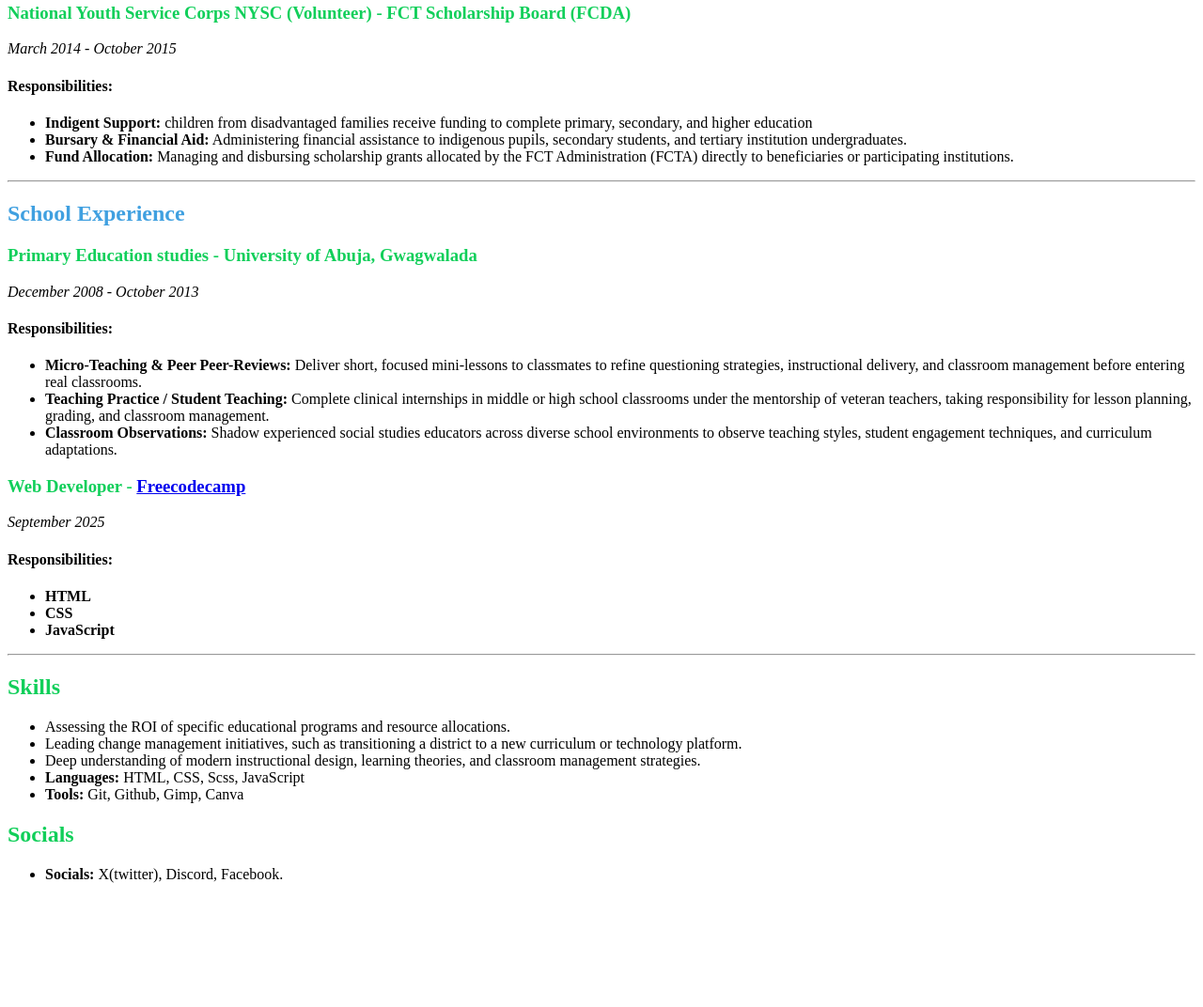
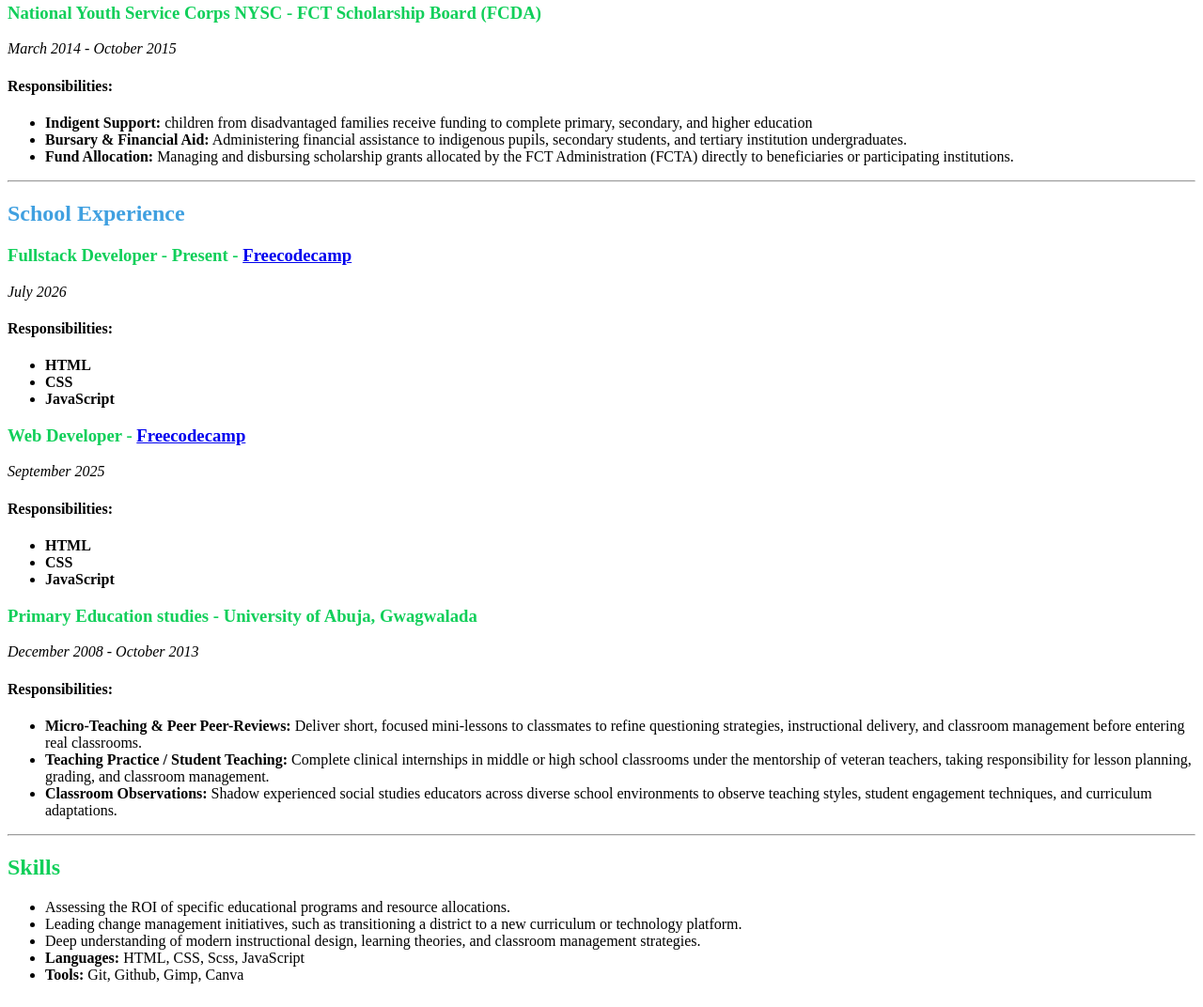
Before and after one commit to Zizni/Single-page-CV, a plain HTML site: page Index.html in a window 1280 px wide. Shown: the part 658-1730 px from the top of the page at 94% size. Before the commit the page ends 1614 px from the top, so only its background shows below. Drawn offline with Linux system fonts and the light colour scheme.

Commit message:
update the sch section

```diff
--- a/Index.html
+++ b/Index.html
@@ -8,8 +8,7 @@
 
     <!-- SEO Meta Tags -->
     <title>Inzilobpi Rudeh | Professional CV</title>
-    <meta name="description"
-        content="View the professional CV of Inzilobpi Rudeh.">
+    <meta name="description" content="View the professional CV of Inzilobpi Rudeh.">
     <meta name="keywords" content="Inzilobpi Rudeh, CV, Web Developer">
     <meta name="author" content="Inzilobpi Rudeh">
 
@@ -18,7 +17,8 @@
     <meta property="og:type" content="website">
     <meta property="og:url" content="none">
     <meta property="og:title" content="Inzilobpi Rudeh | Professional CV">
-    <meta property="og:description" content="Explore the professional experience, skills, and projects of Inzilobpi Rudeh.">
+    <meta property="og:description"
+        content="Explore the professional experience, skills, and projects of Inzilobpi Rudeh.">
     <meta property="og:image" content="none">
 
 
@@ -63,14 +63,19 @@
                 </article>
 
                 <article>
-                <h3 style="color: rgb(17, 207, 90);">Customer Service Representative - Esmcs Limited (Etisalat Nigeria) </h3>
-                <p><em><time datetime="2016-03">march 2016</time> - <time datetime="2016-03">October 2021</time></em></p>
+                    <h3 style="color: rgb(17, 207, 90);">Customer Service Representative - Esmcs Limited (Etisalat
+                        Nigeria) </h3>
+                    <p><em><time datetime="2016-03">march 2016</time> - <time datetime="2016-03">October
+                                2021</time></em></p>
 
                     <h4>Responsibilities:</h4>
                     <ul>
-                    <li><strong>Processing Billing Inquiries: </strong>Explaining monthly statements, prorated charges, fees, and payment deadlines.</li>
-                    <li><strong>Handling Payments & Adjustments: </strong>Processing payments, setting up payment plans, and issuing credits or refunds for service disruptions or billing errors.</li>
-                    <li><strong>Ticket Escalation:</strong> Documenting complex hardware or network issues and escalating them to support teams.</li>
+                        <li><strong>Processing Billing Inquiries: </strong>Explaining monthly statements, prorated
+                            charges, fees, and payment deadlines.</li>
+                        <li><strong>Handling Payments & Adjustments: </strong>Processing payments, setting up payment
+                            plans, and issuing credits or refunds for service disruptions or billing errors.</li>
+                        <li><strong>Ticket Escalation:</strong> Documenting complex hardware or network issues and
+                            escalating them to support teams.</li>
                     </ul>
                 </article>
 
@@ -79,9 +84,10 @@
                 <h2 style="color: rgb(64, 160, 224);">Volunteer Experience</h2>
 
                 <article>
-                <h3 style="color: rgb(17, 207, 90);">National Youth Service Corps NYSC (Volunteer) - FCT Scholarship
+                    <h3 style="color: rgb(17, 207, 90);">National Youth Service Corps NYSC - FCT Scholarship
                         Board (FCDA)</h3>
-                <p><em><time datetime="2014-03">March 2014</time> - <time datetime="2015-10">October 2015</time></em>
+                    <p><em><time datetime="2014-03">March 2014</time> - <time datetime="2015-10">October
+                                2015</time></em>
                     </p>
                     <h4>Responsibilities:</h4>
                     <ul>
@@ -89,7 +95,8 @@
                             funding to complete primary, secondary, and higher education</li>
                         <li><strong>Bursary & Financial Aid:</strong> Administering financial assistance to indigenous
                             pupils, secondary students, and tertiary institution undergraduates.</li>
-                    <li><strong>Fund Allocation:</strong> Managing and disbursing scholarship grants allocated by the
+                        <li><strong>Fund Allocation:</strong> Managing and disbursing scholarship grants allocated by
+                            the
                             FCT Administration (FCTA) directly to beneficiaries or participating institutions.</li>
                     </ul>
                 </article>
@@ -98,20 +105,26 @@
 
                 <h2 style="color: rgb(64, 160, 224);">School Experience</h2>
 
+
                 <article>
-                <h3 style="color: rgb(17, 207, 90);">Primary Education studies - University of Abuja, Gwagwalada</h3>
-                <p><em><time datetime="2008-12">December 2008</time> - <time datetime="2014-10">October 2013</time></em>
+                    <h3 style="color: rgb(17, 207, 90);">Fullstack Developer - Present - <a
+                            href="https://www.freecodecamp.org"
+                            target="_blank">Freecodecamp</a></h3>
+                    <p><em><time datetime="2026-07">July 2026</time></em>
                     </p>
                     <h4>Responsibilities:</h4>
                     <ul>
-                    <li><strong>Micro-Teaching & Peer Peer-Reviews:</strong> Deliver short, focused mini-lessons to classmates to refine questioning strategies, instructional delivery, and classroom management before entering real classrooms.</li>
-                    <li><strong>Teaching Practice / Student Teaching: </strong>Complete clinical internships in middle or high school classrooms under the mentorship of veteran teachers, taking responsibility for lesson planning, grading, and classroom management.</li>
-                    <li><strong>Classroom Observations:</strong> Shadow experienced social studies educators across diverse school environments to observe teaching styles, student engagement techniques, and curriculum adaptations.</li>
+                        <li><strong>HTML</strong> </li>
+                        <li><strong>CSS </strong></li>
+                        <li><strong>JavaScript</strong></li>
                     </ul>
                 </article>
 
+
                 <article>
-                <h3 style="color: rgb(17, 207, 90);">Web Developer - <a href="https://www.freecodecamp.org/certification/inzilobpi/responsive-web-design" target="_blank">Freecodecamp</a></h3>
+                    <h3 style="color: rgb(17, 207, 90);">Web Developer - <a
+                            href="https://www.freecodecamp.org/certification/inzilobpi/responsive-web-design"
+                            target="_blank">Freecodecamp</a></h3>
                     <p><em><time datetime="2008-12">September 2025</time></em>
                     </p>
                     <h4>Responsibilities:</h4>
@@ -119,6 +132,26 @@
                         <li><strong>HTML</strong> </li>
                         <li><strong>CSS </strong></li>
                         <li><strong>JavaScript</strong></li>
+                    </ul>
+                </article>
+
+                <article>
+                    <h3 style="color: rgb(17, 207, 90);">Primary Education studies - University of Abuja, Gwagwalada
+                    </h3>
+                    <p><em><time datetime="2008-12">December 2008</time> - <time datetime="2014-10">October
+                                2013</time></em>
+                    </p>
+                    <h4>Responsibilities:</h4>
+                    <ul>
+                        <li><strong>Micro-Teaching & Peer Peer-Reviews:</strong> Deliver short, focused mini-lessons to
+                            classmates to refine questioning strategies, instructional delivery, and classroom
+                            management before entering real classrooms.</li>
+                        <li><strong>Teaching Practice / Student Teaching: </strong>Complete clinical internships in
+                            middle or high school classrooms under the mentorship of veteran teachers, taking
+                            responsibility for lesson planning, grading, and classroom management.</li>
+                        <li><strong>Classroom Observations:</strong> Shadow experienced social studies educators across
+                            diverse school environments to observe teaching styles, student engagement techniques, and
+                            curriculum adaptations.</li>
                     </ul>
                 </article>
 
@@ -132,9 +165,11 @@
                 <article>
                     <ul>
                         <li>Assessing the ROI of specific educational programs and resource allocations.</li>
-                    <li>Leading change management initiatives, such as transitioning a district to a new curriculum or
+                        <li>Leading change management initiatives, such as transitioning a district to a new curriculum
+                            or
                             technology platform.</li>
-                    <li>Deep understanding of modern instructional design, learning theories, and classroom management
+                        <li>Deep understanding of modern instructional design, learning theories, and classroom
+                            management
                             strategies.</li>
                         <li><strong>Languages:</strong> HTML, CSS, Scss, JavaScript</li>
                         <li><strong>Tools:</strong> Git, Github, Gimp, Canva</li>
```
Lines whose indentation alone changed are shown as unchanged.
